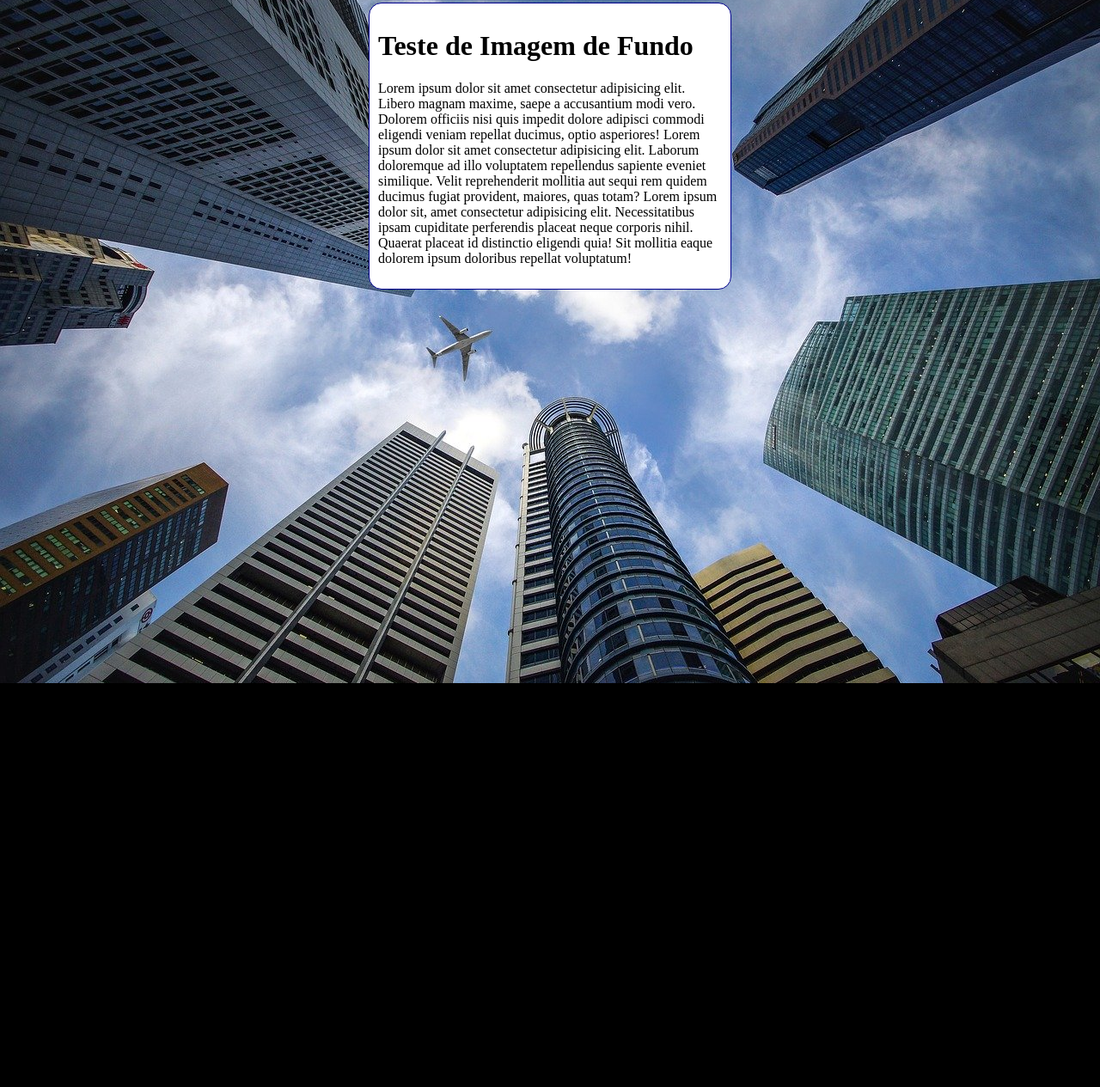
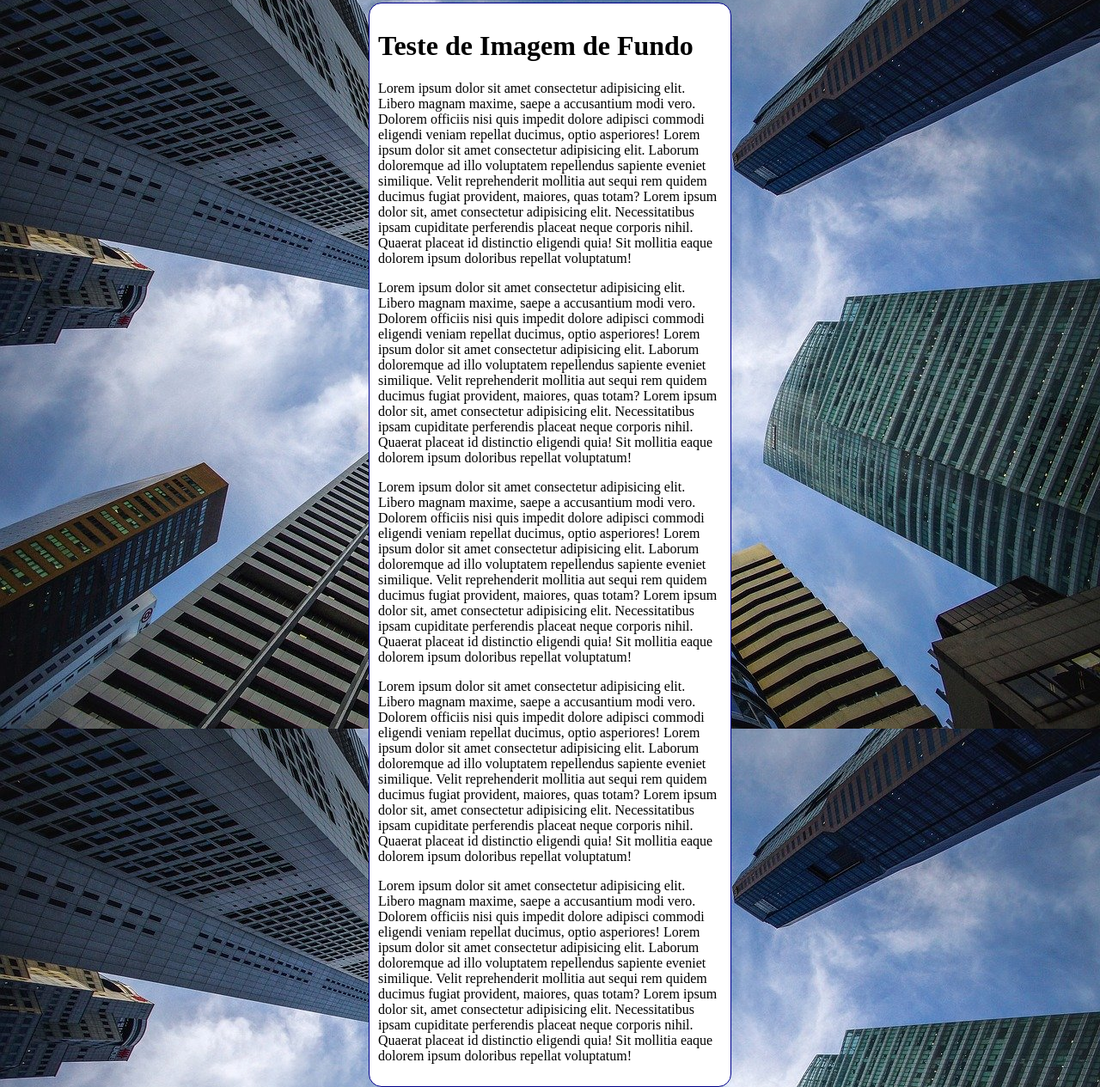
Before and after one commit to lucasmarquesb/HTML-CSS, a plain HTML site: page ex022/fundo005.html in a window 1280 px wide. Shown: the part 5-1270 px from the top of the page at 86% size. Before the commit the page ends 800 px from the top, so only its background shows below. Drawn offline with Linux system fonts and the light colour scheme.

Commit message:
Update fundo005.html

```diff
--- a/ex022/fundo005.html
+++ b/ex022/fundo005.html
@@ -10,7 +10,7 @@
             background-color: black;
             background-image: url('imagens/wallpaper002.jpg');
             background-position: center top;
-            background-repeat: no-repeat;
+            background-repeat: repeat-y;
             background-size: cover;
         }
         main {
@@ -32,6 +32,18 @@
         <p>
             Lorem ipsum dolor sit amet consectetur adipisicing elit. Libero magnam maxime, saepe a accusantium modi vero. Dolorem officiis nisi quis impedit dolore adipisci commodi eligendi veniam repellat ducimus, optio asperiores! Lorem ipsum dolor sit amet consectetur adipisicing elit. Laborum doloremque ad illo voluptatem repellendus sapiente eveniet similique. Velit reprehenderit mollitia aut sequi rem quidem ducimus fugiat provident, maiores, quas totam? Lorem ipsum dolor sit, amet consectetur adipisicing elit. Necessitatibus ipsam cupiditate perferendis placeat neque corporis nihil. Quaerat placeat id distinctio eligendi quia! Sit mollitia eaque dolorem ipsum doloribus repellat voluptatum!
         </p>
+        <p>
+            Lorem ipsum dolor sit amet consectetur adipisicing elit. Libero magnam maxime, saepe a accusantium modi vero. Dolorem officiis nisi quis impedit dolore adipisci commodi eligendi veniam repellat ducimus, optio asperiores! Lorem ipsum dolor sit amet consectetur adipisicing elit. Laborum doloremque ad illo voluptatem repellendus sapiente eveniet similique. Velit reprehenderit mollitia aut sequi rem quidem ducimus fugiat provident, maiores, quas totam? Lorem ipsum dolor sit, amet consectetur adipisicing elit. Necessitatibus ipsam cupiditate perferendis placeat neque corporis nihil. Quaerat placeat id distinctio eligendi quia! Sit mollitia eaque dolorem ipsum doloribus repellat voluptatum!
+        </p>
+        <p>
+            Lorem ipsum dolor sit amet consectetur adipisicing elit. Libero magnam maxime, saepe a accusantium modi vero. Dolorem officiis nisi quis impedit dolore adipisci commodi eligendi veniam repellat ducimus, optio asperiores! Lorem ipsum dolor sit amet consectetur adipisicing elit. Laborum doloremque ad illo voluptatem repellendus sapiente eveniet similique. Velit reprehenderit mollitia aut sequi rem quidem ducimus fugiat provident, maiores, quas totam? Lorem ipsum dolor sit, amet consectetur adipisicing elit. Necessitatibus ipsam cupiditate perferendis placeat neque corporis nihil. Quaerat placeat id distinctio eligendi quia! Sit mollitia eaque dolorem ipsum doloribus repellat voluptatum!
+        </p>
+        <p>
+            Lorem ipsum dolor sit amet consectetur adipisicing elit. Libero magnam maxime, saepe a accusantium modi vero. Dolorem officiis nisi quis impedit dolore adipisci commodi eligendi veniam repellat ducimus, optio asperiores! Lorem ipsum dolor sit amet consectetur adipisicing elit. Laborum doloremque ad illo voluptatem repellendus sapiente eveniet similique. Velit reprehenderit mollitia aut sequi rem quidem ducimus fugiat provident, maiores, quas totam? Lorem ipsum dolor sit, amet consectetur adipisicing elit. Necessitatibus ipsam cupiditate perferendis placeat neque corporis nihil. Quaerat placeat id distinctio eligendi quia! Sit mollitia eaque dolorem ipsum doloribus repellat voluptatum!
+        </p>
+        <p>
+            Lorem ipsum dolor sit amet consectetur adipisicing elit. Libero magnam maxime, saepe a accusantium modi vero. Dolorem officiis nisi quis impedit dolore adipisci commodi eligendi veniam repellat ducimus, optio asperiores! Lorem ipsum dolor sit amet consectetur adipisicing elit. Laborum doloremque ad illo voluptatem repellendus sapiente eveniet similique. Velit reprehenderit mollitia aut sequi rem quidem ducimus fugiat provident, maiores, quas totam? Lorem ipsum dolor sit, amet consectetur adipisicing elit. Necessitatibus ipsam cupiditate perferendis placeat neque corporis nihil. Quaerat placeat id distinctio eligendi quia! Sit mollitia eaque dolorem ipsum doloribus repellat voluptatum!
+        </p>
     </main>
 </body>
 </html>
```
